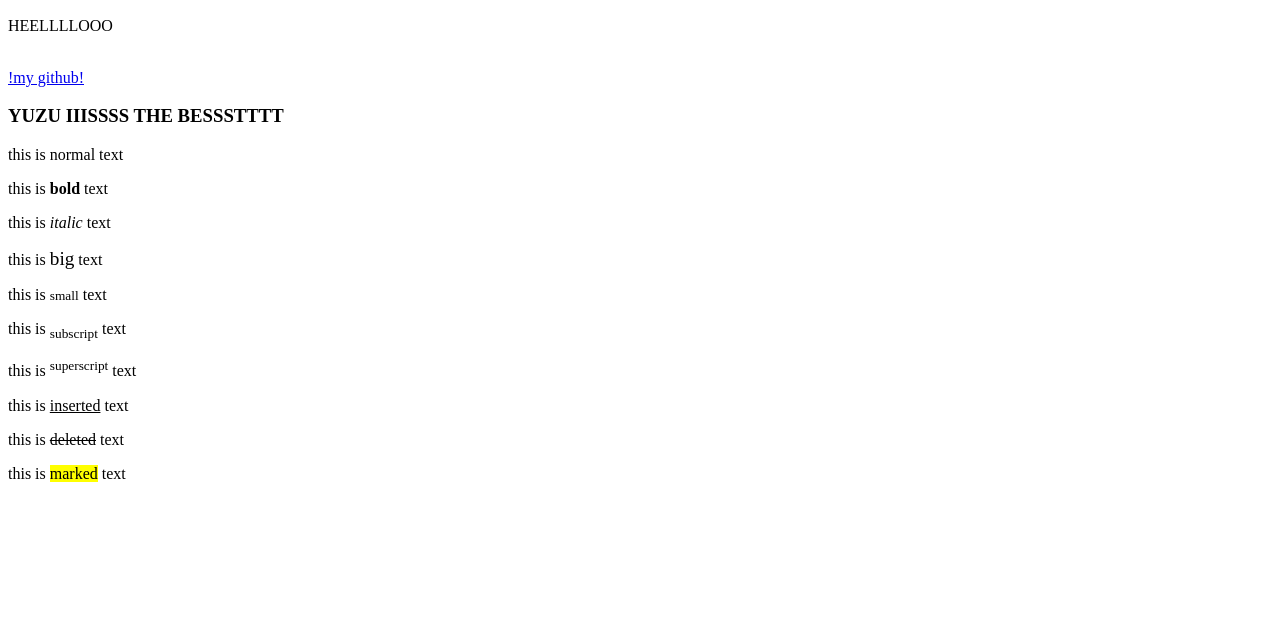
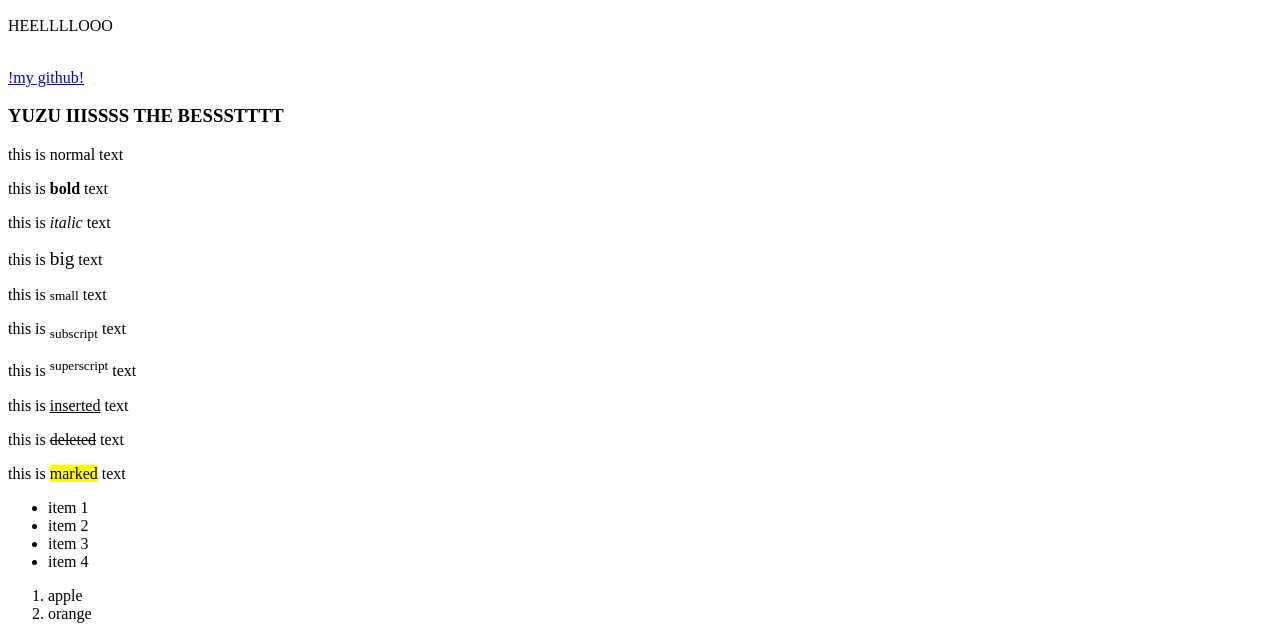
Before and after one commit to Aryamk11/web_dev_learn, a plain HTML site: page index.html in a window 1280 px wide. Shown: the part 192-831 px from the top of the page. Before the commit the page ends 800 px from the top, so only its background shows below. Drawn offline with Linux system fonts and the light colour scheme.

Commit message:
added some lists

```diff
--- a/index.html
+++ b/index.html
@@ -24,7 +24,16 @@
         <p>this is <ins>inserted</ins> text</p>
         <p>this is <del>deleted</del> text</p>
         <p>this is <mark>marked</mark> text</p>
-
+        <ul>
+            <li>item 1</li>
+            <li>item 2</li>
+            <li>item 3</li>
+            <li>item 4</li>
+        </ul>
+        <ol>
+            <li>apple</li>
+            <li>orange</li>
+        </ol>
 
     </body>
 </html>
```
